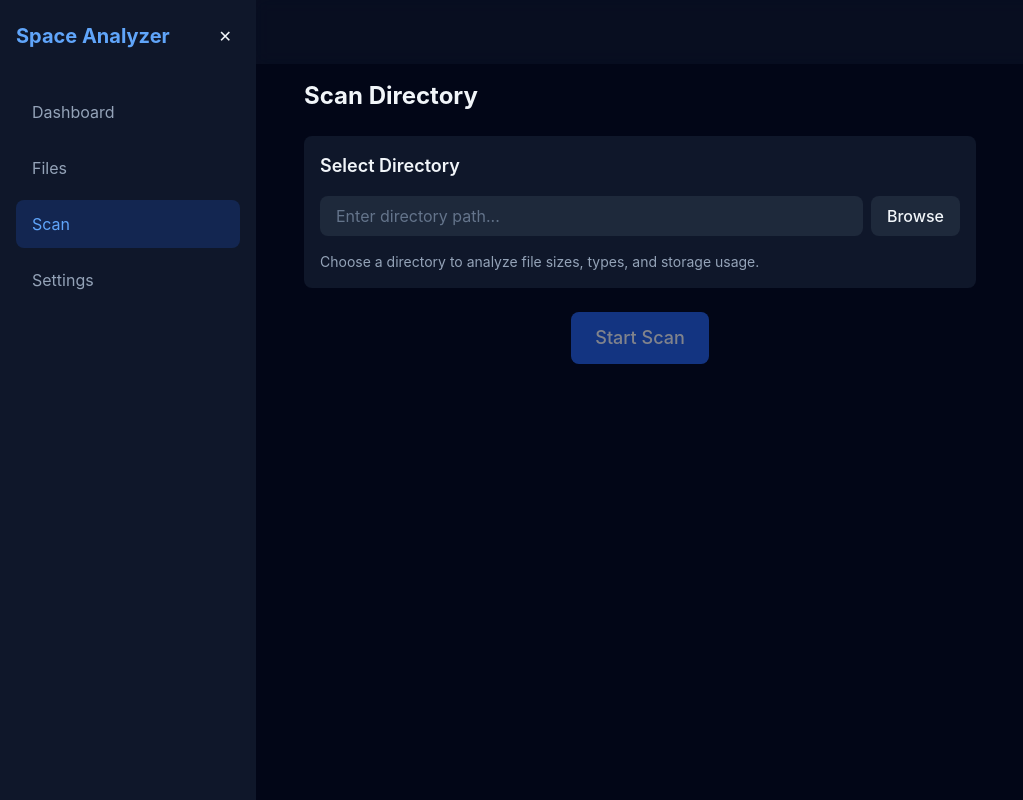
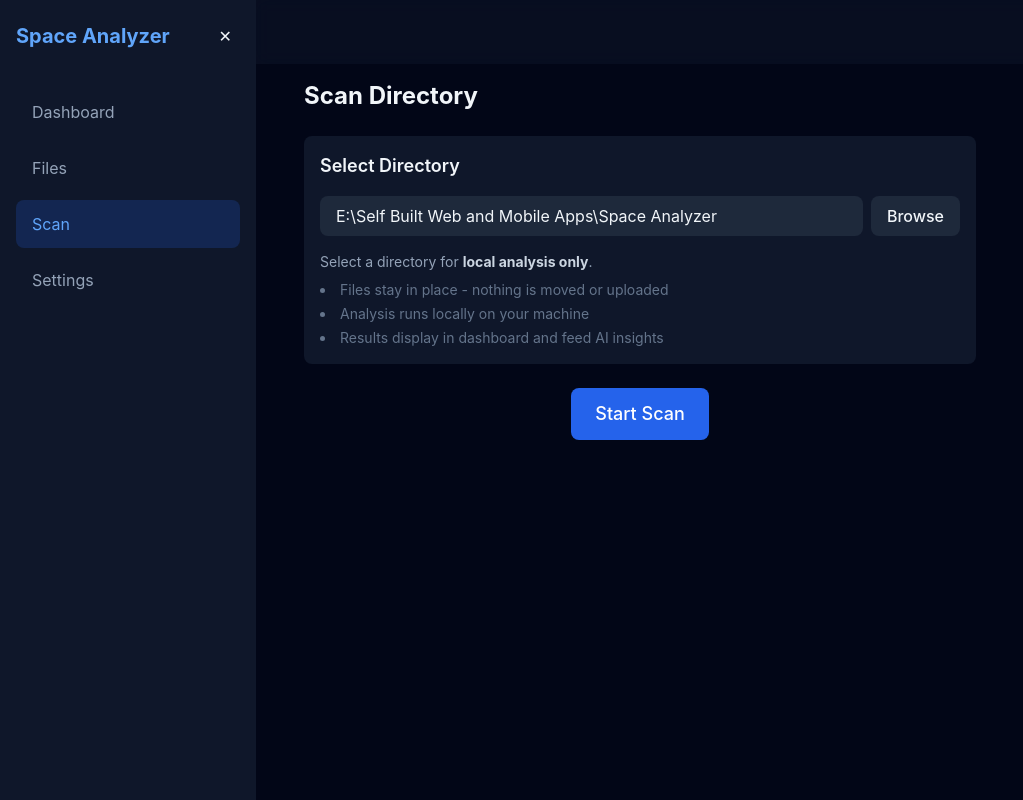
Before and after one commit to ogneocortext/space-analyzer-pro, a Vue app: page /scan in a window 1280 px wide. Shown: the whole page, without its empty margins (0-1023 px from the left). Built offline with nearby package versions, Linux system fonts and the light colour scheme; no server answers.

Commit message:
fix: Clarify local-only analysis in ScanView
- Fixed store path sync (bidirectional binding)
- Added FileWithPath interface for TypeScript safety
- Updated UI to clarify files are NOT uploaded
- Added explanatory text about local analysis only
- Results feed dashboard display and AI insights

```diff
--- a/src/features/scanning/ScanView.vue
+++ b/src/features/scanning/ScanView.vue
@@ -1,36 +1,53 @@
 <script setup lang="ts">
-import { ref } from 'vue'
-import { useAnalysisStore } from '../../store/analysis'
-import { Card, Button } from '../../design-system/components'
+import { ref, watch } from "vue";
+import { useAnalysisStore } from "../../store/analysis";
+import { Card, Button } from "../../design-system/components";
 
-const store = useAnalysisStore()
-const selectedPath = ref('')
+const store = useAnalysisStore();
+const selectedPath = ref(store.path);
+
+// Sync with store
+watch(selectedPath, (newPath) => {
+  store.path = newPath;
+});
 
 async function startScan() {
-  if (!selectedPath.value) return
-  await store.handleAnalysis(false)
+  if (!selectedPath.value) return;
+  await store.handleAnalysis(false);
+}
+
+interface FileWithPath extends File {
+  path?: string;
 }
 
 function selectDirectory() {
-  // Open native file picker
-  const input = document.createElement('input')
-  input.type = 'file'
-  input.webkitdirectory = true
+  // Note: webkitdirectory shows "upload" dialog but we only read the path
+  // The actual files are never uploaded, only analyzed locally by the backend
+  const input = document.createElement("input");
+  input.type = "file";
+  input.webkitdirectory = true;
   input.onchange = (e: Event) => {
-    const files = (e.target as HTMLInputElement).files
+    const files = (e.target as HTMLInputElement).files;
     if (files && files.length > 0) {
-      selectedPath.value = files[0].path || 'Selected Directory'
+      // Get path from first file (Electron/Chrome extension)
+      const fileWithPath = files[0] as FileWithPath;
+      const filePath = fileWithPath.path || "";
+      // Extract directory path (remove filename)
+      const lastSlash = filePath.lastIndexOf("\\");
+      const dirPath = lastSlash > 0 ? filePath.substring(0, lastSlash) : filePath;
+      selectedPath.value = dirPath;
+      store.path = dirPath;
     }
-  }
-  input.click()
+  };
+  input.click();
 }
 
 function formatSize(bytes: number): string {
-  if (bytes === 0) return '0 B'
-  const k = 1024
-  const sizes = ['B', 'KB', 'MB', 'GB']
-  const i = Math.floor(Math.log(bytes) / Math.log(k))
-  return parseFloat((bytes / Math.pow(k, i)).toFixed(1)) + ' ' + sizes[i]
+  if (bytes === 0) return "0 B";
+  const k = 1024;
+  const sizes = ["B", "KB", "MB", "GB"];
+  const i = Math.floor(Math.log(bytes) / Math.log(k));
+  return parseFloat((bytes / Math.pow(k, i)).toFixed(1)) + " " + sizes[i];
 }
 </script>
 
@@ -48,13 +65,16 @@ function formatSize(bytes: number): string {
             placeholder="Enter directory path..."
             class="flex-1 bg-slate-800 border border-slate-700 rounded-lg px-4 py-2 text-slate-100 placeholder-slate-500 focus:outline-none focus:border-blue-500"
           />
-          <Button variant="secondary" @click="selectDirectory">
-            Browse
-          </Button>
+          <Button variant="secondary" @click="selectDirectory"> Browse </Button>
         </div>
-        <p class="text-sm text-slate-400">
-          Choose a directory to analyze file sizes, types, and storage usage.
-        </p>
+        <div class="text-sm text-slate-400 space-y-2">
+          <p>Select a directory for <strong class="text-slate-300">local analysis only</strong>.</p>
+          <ul class="list-disc list-inside space-y-1 text-slate-500">
+            <li>Files stay in place - nothing is moved or uploaded</li>
+            <li>Analysis runs locally on your machine</li>
+            <li>Results display in dashboard and feed AI insights</li>
+          </ul>
+        </div>
       </div>
     </Card>
 
@@ -67,7 +87,7 @@ function formatSize(bytes: number): string {
         :disabled="!selectedPath || store.isAnalysisRunning"
         @click="startScan"
       >
-        {{ store.isAnalysisRunning ? 'Scanning...' : 'Start Scan' }}
+        {{ store.isAnalysisRunning ? "Scanning..." : "Start Scan" }}
       </Button>
     </div>
 
@@ -114,9 +134,7 @@ function formatSize(bytes: number): string {
           </div>
         </div>
         <div class="flex justify-center mt-4">
-          <Button variant="primary" @click="$router.push('/')">
-            View Dashboard
-          </Button>
+          <Button variant="primary" @click="$router.push('/')"> View Dashboard </Button>
         </div>
       </Card>
     </div>
```
